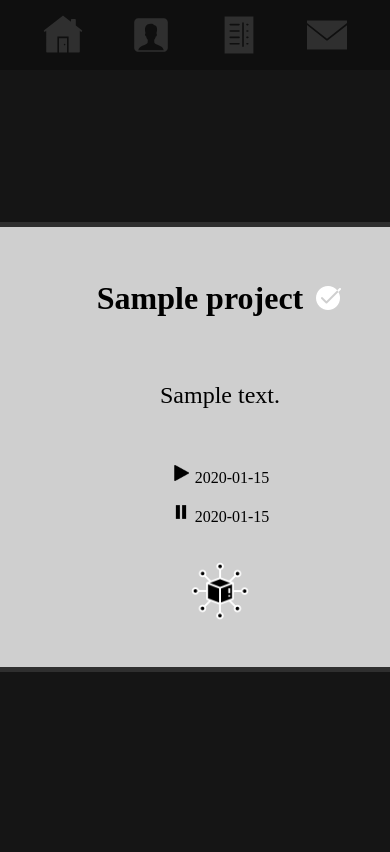
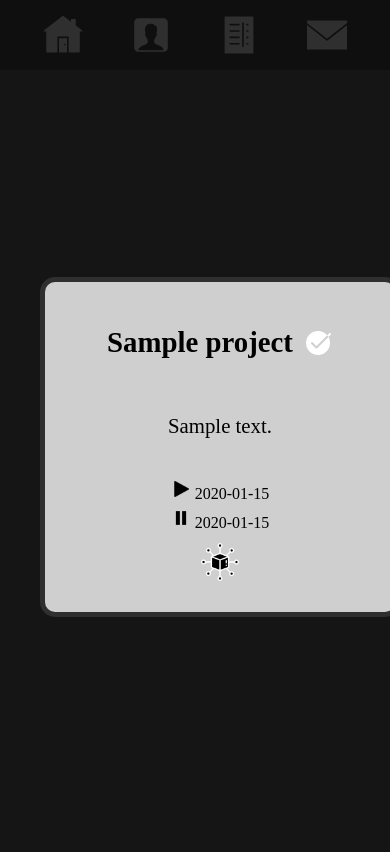
Before and after one commit to p-sw/Portfolio, a Django app: page /projects in a window 390 px wide. Run offline with Django 4.2, Linux system fonts and the light colour scheme; tables that the repository leaves empty hold one stand-in row (values such as "Sample post"); some libraries are stand-ins or nearby versions; some web fonts are replaced.

Commit message:
Applied responsive on projects.css

```diff
--- a/portfolio/app/static/app/css/projects.css
+++ b/portfolio/app/static/app/css/projects.css
@@ -53,6 +53,9 @@ section.projects article.project {
     flex-direction: column;
     align-items: center;
     justify-content: center;
+
+    --project-article-width: 500px;
+    --project-article-height: 400px;
 
     width: var(--project-article-width);
     height: var(--project-article-height);
@@ -203,3 +206,38 @@ section.projects article.project div.metadata div.dependencies div.dependency-wr
     width: 20px;
     height: 20px;
 }
+
+@media (max-width: 600px) {
+    section.projects article.project {
+        --project-article-width: 310px;
+        --project-article-height: 290px;
+    }
+
+    section.projects article.project header {
+        gap: 10px;
+
+        margin-bottom: 20px;
+    }
+
+    section.projects article.project header h2 {
+        font-size: 1.8rem;
+    }
+
+    section.projects article.project header p {
+        font-size: 1.3rem;
+    }
+
+    section.projects article.project div.metadata {
+        gap: 5px;
+    }
+
+    section.projects article.project div.metadata div.dependencies {
+        gap: 10px;
+        margin-top: 5px;
+    }
+
+    section.projects article.project div.metadata div.dependencies img {
+        width: 40px;
+        height: 40px;
+    }
+}
--- a/portfolio/app/static/app/css/style.css
+++ b/portfolio/app/static/app/css/style.css
@@ -38,8 +38,6 @@
     --about-general-text-color: #ffffff;
 
     /** Projects Page Colors **/
-    --project-article-width: 500px;
-    --project-article-height: 400px;
     --project-article-background-color: #cfcfcf;
     --project-article-color: #000000;
     --project-article-border-width: 5px;
```
